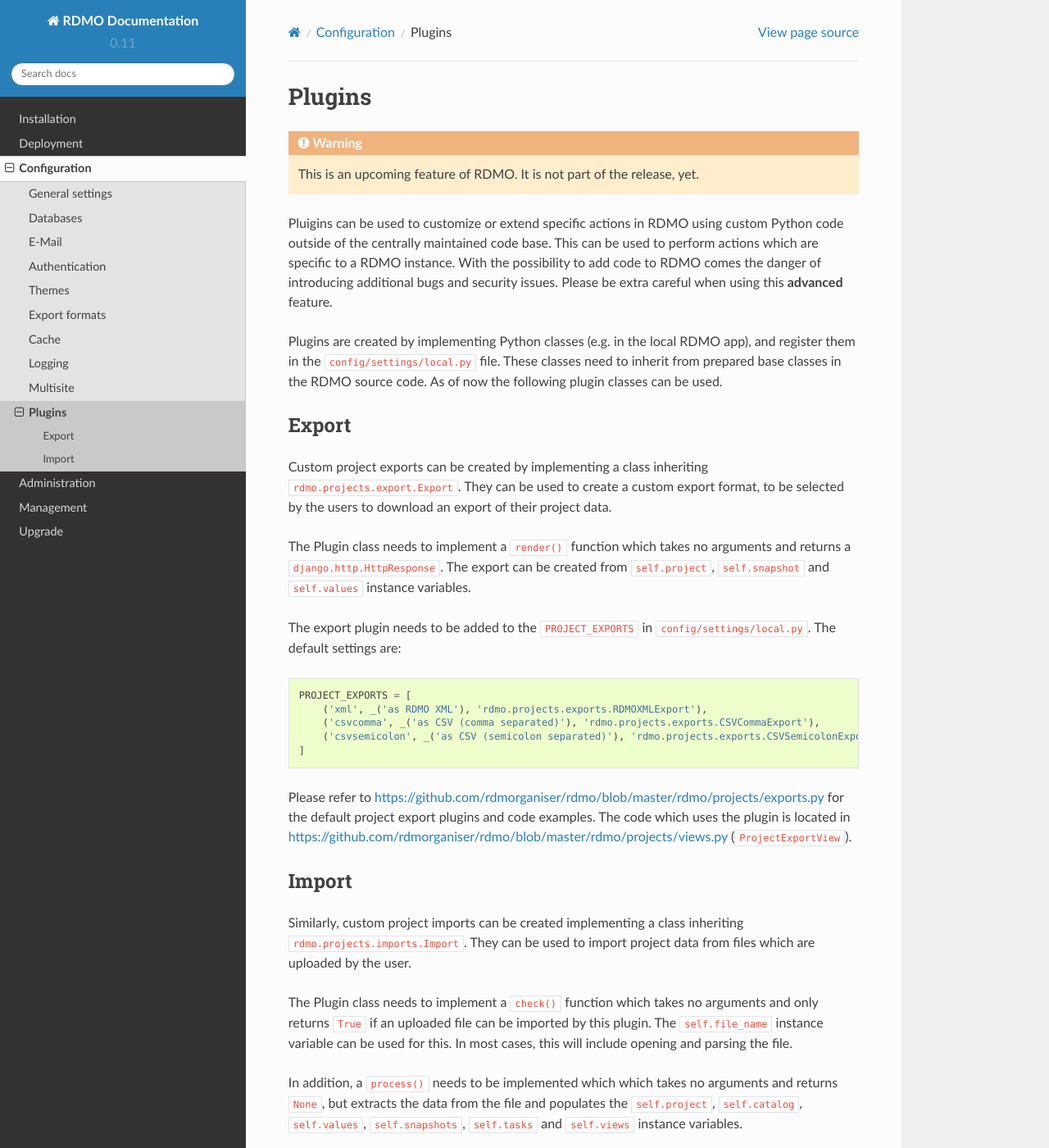
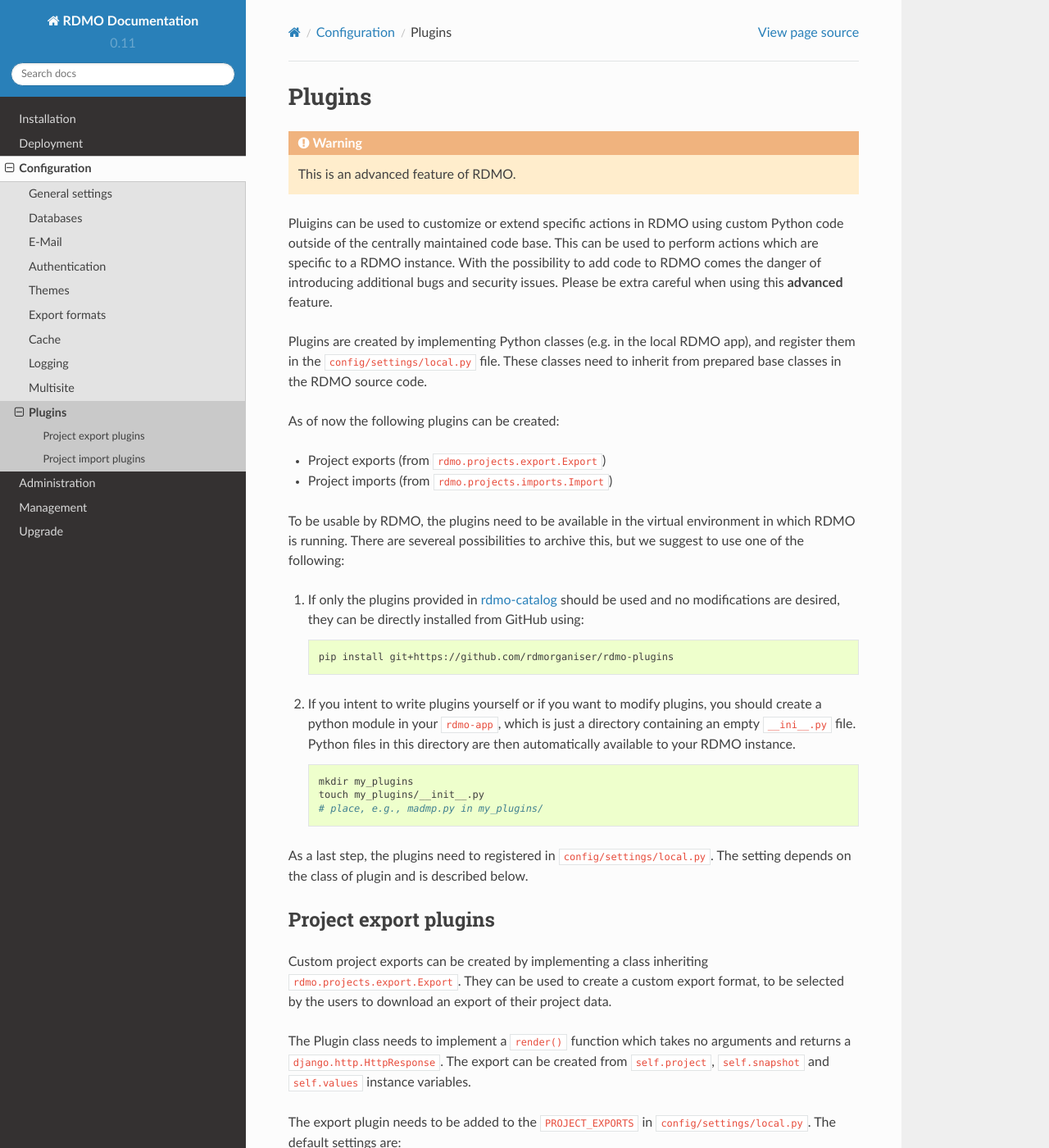
Before and after one commit to rdmorganiser/rdmo-docs, a Sphinx documentation site: the page built from docs/configuration/plugins.md, in a window 1280 px wide and 1400 px high. Shown: the whole window at 82% size. Built offline with Sphinx 7.4.7 and the Read the Docs theme 2.0.0, drawn with Linux system fonts in a browser that asks for light colours; some of the changed text lies outside the part shown.

Commit message:
Improve plugins docs

````diff
--- a/docs/configuration/plugins.md
+++ b/docs/configuration/plugins.md
@@ -3,16 +3,39 @@
 
 ```eval_rst
 .. warning::
-    This is an upcoming feature of RDMO. It is not part of the release, yet.
+    This is an advanced feature of RDMO.
 ```
 
 Pluigins can be used to customize or extend specific actions in RDMO using custom Python code outside of the centrally maintained code base. This can be used to perform actions which are specific to a RDMO instance. With the possibility to add code to RDMO comes the danger of introducing additional bugs and security issues. Please be extra careful when using this **advanced** feature.
 
-Plugins are created by implementing Python classes (e.g. in the local RDMO app), and register them in the `config/settings/local.py` file. These classes need to inherit from prepared base classes in the RDMO source code. As of now the following plugin classes can be used.
+Plugins are created by implementing Python classes (e.g. in the local RDMO app), and register them in the `config/settings/local.py` file. These classes need to inherit from prepared base classes in the RDMO source code.
+
+As of now the following plugins can be created:
+
+* Project exports (from `rdmo.projects.export.Export`)
+* Project imports (from `rdmo.projects.imports.Import`)
+
+To be usable by RDMO, the plugins need to be available in the virtual environment in which RDMO is running. There are severeal possibilities to archive this, but we suggest to use one of the following:
+
+1. If only the plugins provided in [rdmo-catalog](https://github.com/rdmorganiser/rdmo-plugins) should be used and no modifications are desired, they can be directly installed from GitHub using:
+
+    ```bash
+    pip install git+https://github.com/rdmorganiser/rdmo-plugins
+    ```
+
+2. If you intent to write plugins yourself or if you want to modify plugins, you should create a python module in your `rdmo-app`, which is just a directory containing an empty `__ini__.py` file. Python files in this directory are then automatically available to your RDMO instance.
+
+    ```bash
+    mkdir my_plugins
+    touch my_plugins/__init__.py
+    # place, e.g., madmp.py in my_plugins/
+    ```
+
+As a last step, the plugins need to registered in `config/settings/local.py`. The setting depends on the class of plugin and is described below.
 
 
-Export
-------
+Project export plugins
+----------------------
 
 Custom project exports can be created by implementing a class inheriting `rdmo.projects.export.Export`. They can be used to create a custom export format, to be selected by the users to download an export of their project data.
 
@@ -20,7 +43,7 @@
 
 The export plugin needs to be added to the `PROJECT_EXPORTS` in `config/settings/local.py`. The default settings are:
 
-```
+```python
 PROJECT_EXPORTS = [
     ('xml', _('as RDMO XML'), 'rdmo.projects.exports.RDMOXMLExport'),
     ('csvcomma', _('as CSV (comma separated)'), 'rdmo.projects.exports.CSVCommaExport'),
@@ -28,11 +51,24 @@
 ]
 ```
 
+In order to use the plugins in [rdmo-catalog](https://github.com/rdmorganiser/rdmo-plugins), add the following to your `config/settings/local.py`:
+
+```python
+PROJECT_EXPORTS = [
+    ('xml', _('as RDMO XML'), 'rdmo.projects.exports.RDMOXMLExport'),
+    ('csvcomma', _('as CSV (comma separated)'), 'rdmo.projects.exports.CSVCommaExport'),
+    ('csvsemicolon', _('as CSV (semicolon separated)'), 'rdmo.projects.exports.CSVSemicolonExport'),
+    ('madmp', _('as maDMP JSON'), 'rdmo_plugins.exports.madmp.MaDMPExport'),
+    ('datacite', _('as DataCite XML'), 'rdmo_plugins.exports.datacite.DataCiteExport'),
+    ('radar', _('as RADAR XML'), 'rdmo_plugins.exports.radar.RadarExport')
+]
+```
+
 Please refer to <https://github.com/rdmorganiser/rdmo/blob/master/rdmo/projects/exports.py> for the default project export plugins and code examples. The code which uses the plugin is located in <https://github.com/rdmorganiser/rdmo/blob/master/rdmo/projects/views.py> (`ProjectExportView`).
 
 
-Import
-------
+Project import plugins
+----------------------
 
 Similarly, custom project imports can be created implementing a class inheriting `rdmo.projects.imports.Import`. They can be used to import project data from files which are uploaded by the user.
 
@@ -42,10 +78,21 @@
 
 The import plugin needs to be added to the `PROJECT_IMPORTS` in `config/settings/local.py`. The default settings are:
 
-```
+```python
 PROJECT_IMPORTS = [
     ('xml', _('from RDMP XML'), 'rdmo.projects.imports.RDMOXMLImport'),
 ]
 ```
 
+In order to use the plugins in [rdmo-catalog](https://github.com/rdmorganiser/rdmo-plugins), add the following to your `config/settings/local.py`:
+
+```python
+PROJECT_IMPORTS = [
+    ('xml', _('from RDMP XML'), 'rdmo.projects.imports.RDMOXMLImport'),
+    ('madmp', _('from maDMP'), 'rdmo_plugins.imports.madmp.MaDMPImport'),
+    ('datacite', _('from DataCite XML'), 'rdmo_plugins.imports.datacite.DataCiteImport'),
+    ('radar', _('from RADAR XML'), 'rdmo_plugins.imports.radar.RadarImport'),
+]
+```
+
 Please refer to <https://github.com/rdmorganiser/rdmo/blob/master/rdmo/projects/imports.py> for the default project import plugins and code examples. The code which uses the plugin is located in <https://github.com/rdmorganiser/rdmo/blob/master/rdmo/projects/views.py> (`ProjectCreateUploadView`, `ProjectCreateImportView`, `ProjectUpdateUploadView`, `ProjectUpdateImportView`).
````
